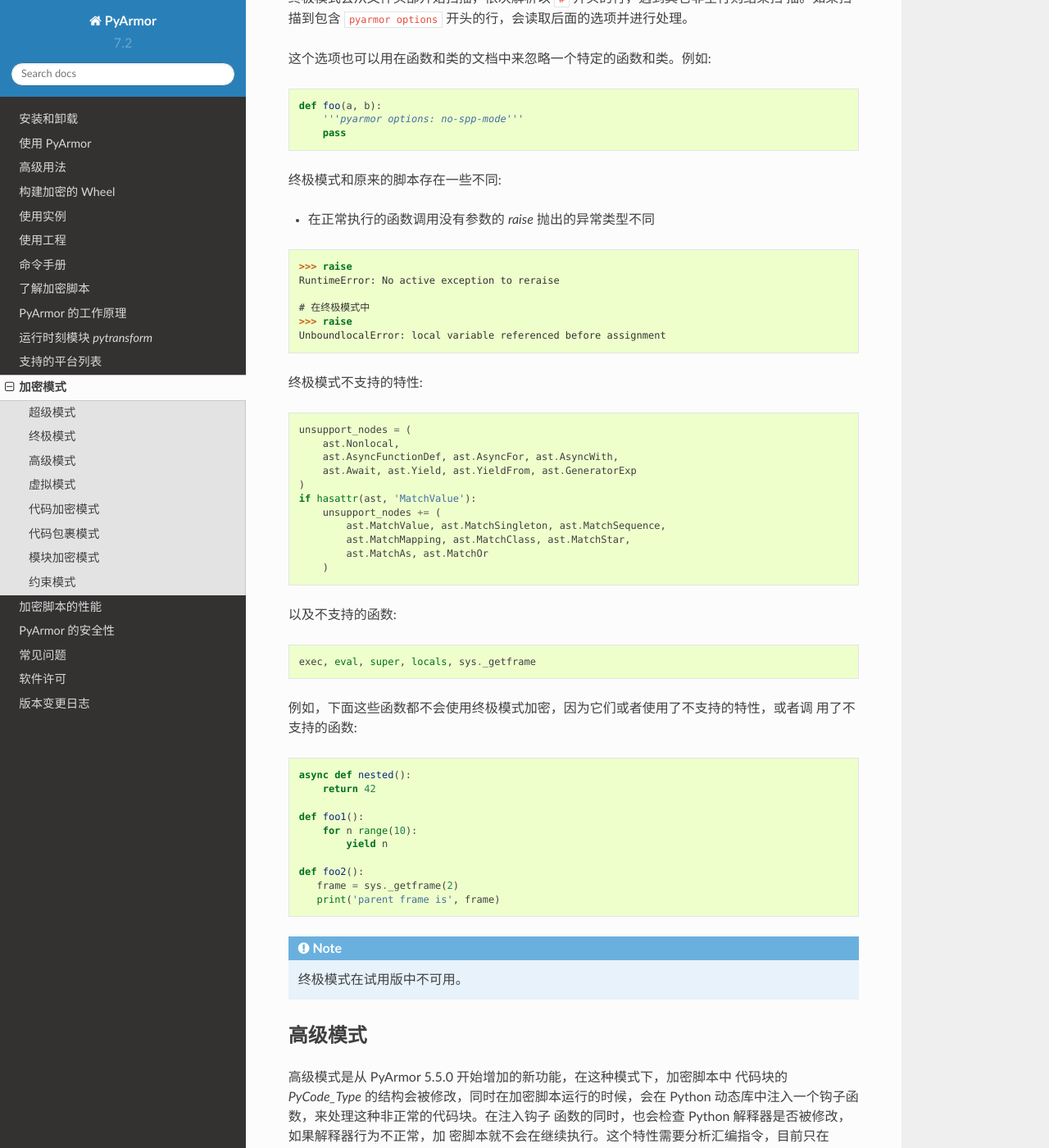
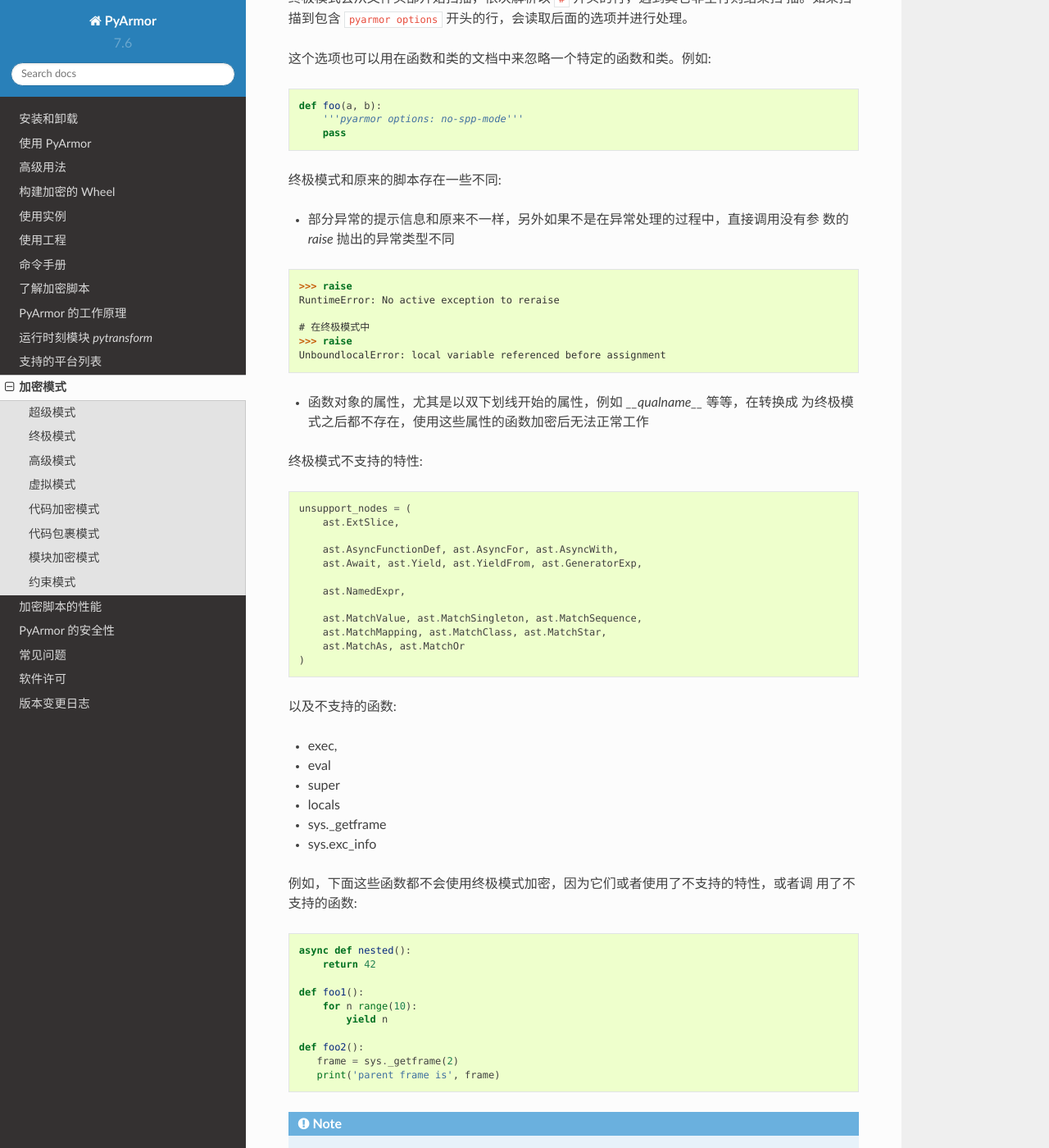
Before and after one commit to dashingsoft/pyarmor-docs-zh, a Sphinx documentation site: the page built from docs/mode.rst, in a window 1280 px wide and 1400 px high, scrolled down 1780 px. Shown: the whole window at 82% size. Built offline with Sphinx 7.4.7 and the Read the Docs theme 2.0.0, drawn with Linux system fonts in a browser that asks for light colours.

Commit message:
Refine spp mode doc

```diff
--- a/docs/conf.py
+++ b/docs/conf.py
@@ -57,9 +57,9 @@ author = '赵俊德'
 # built documents.
 #
 # The short X.Y version.
-version = '7.2'
+version = '7.6'
 # The full version, including alpha/beta/rc tags.
-release = '7.2.0'
+release = '7.6.0'
 
 # The language for content autogenerated by Sphinx. Refer to documentation
 # for a list of supported languages.
--- a/docs/mode.rst
+++ b/docs/mode.rst
@@ -90,7 +90,8 @@ PyArmor 提供多种加密模式，以满足安全和性能方面的平衡。通
 
 终极模式和原来的脚本存在一些不同:
 
-* 在正常执行的函数调用没有参数的 `raise` 抛出的异常类型不同
+* 部分异常的提示信息和原来不一样，另外如果不是在异常处理的过程中，直接调用没有参
+  数的 `raise` 抛出的异常类型不同
 
 .. code-block:: python
 
@@ -101,25 +102,34 @@ PyArmor 提供多种加密模式，以满足安全和性能方面的平衡。通
     >>> raise
     UnboundlocalError: local variable referenced before assignment
 
+* 函数对象的属性，尤其是以双下划线开始的属性，例如 `__qualname__` 等等，在转换成
+  为终极模式之后都不存在，使用这些属性的函数加密后无法正常工作
+
 终极模式不支持的特性:
 
 .. code-block:: python
 
     unsupport_nodes = (
-        ast.Nonlocal,
+        ast.ExtSlice,
+
         ast.AsyncFunctionDef, ast.AsyncFor, ast.AsyncWith,
-        ast.Await, ast.Yield, ast.YieldFrom, ast.GeneratorExp
+        ast.Await, ast.Yield, ast.YieldFrom, ast.GeneratorExp,
+
+        ast.NamedExpr,
+
+        ast.MatchValue, ast.MatchSingleton, ast.MatchSequence,
+        ast.MatchMapping, ast.MatchClass, ast.MatchStar,
+        ast.MatchAs, ast.MatchOr
     )
-    if hasattr(ast, 'MatchValue'):
-        unsupport_nodes += (
-            ast.MatchValue, ast.MatchSingleton, ast.MatchSequence,
-            ast.MatchMapping, ast.MatchClass, ast.MatchStar,
-            ast.MatchAs, ast.MatchOr
-        )
 
-以及不支持的函数::
+以及不支持的函数:
 
-    exec, eval, super, locals, sys._getframe
+* exec,
+* eval
+* super
+* locals
+* sys._getframe
+* sys.exc_info
 
 例如，下面这些函数都不会使用终极模式加密，因为它们或者使用了不支持的特性，或者调
 用了不支持的函数:
--- a/docs/questions.rst
+++ b/docs/questions.rst
@@ -114,7 +114,6 @@ https://pyinstaller.readthedocs.io/en/stable/usage.html
   这些加密脚本改变的特性 :ref:`加密脚本和原脚本的区别` 。例如::
 
       python -d obf_foo.py
-
 
 * 如果你是跨平台发布，或者在不同机器上运行，请确保你使用了正确的跨平台加密参数。
   因为加密脚本在不同的平台需要不同的动态库，并且要求目标机器的 Python 版本必须和
```
